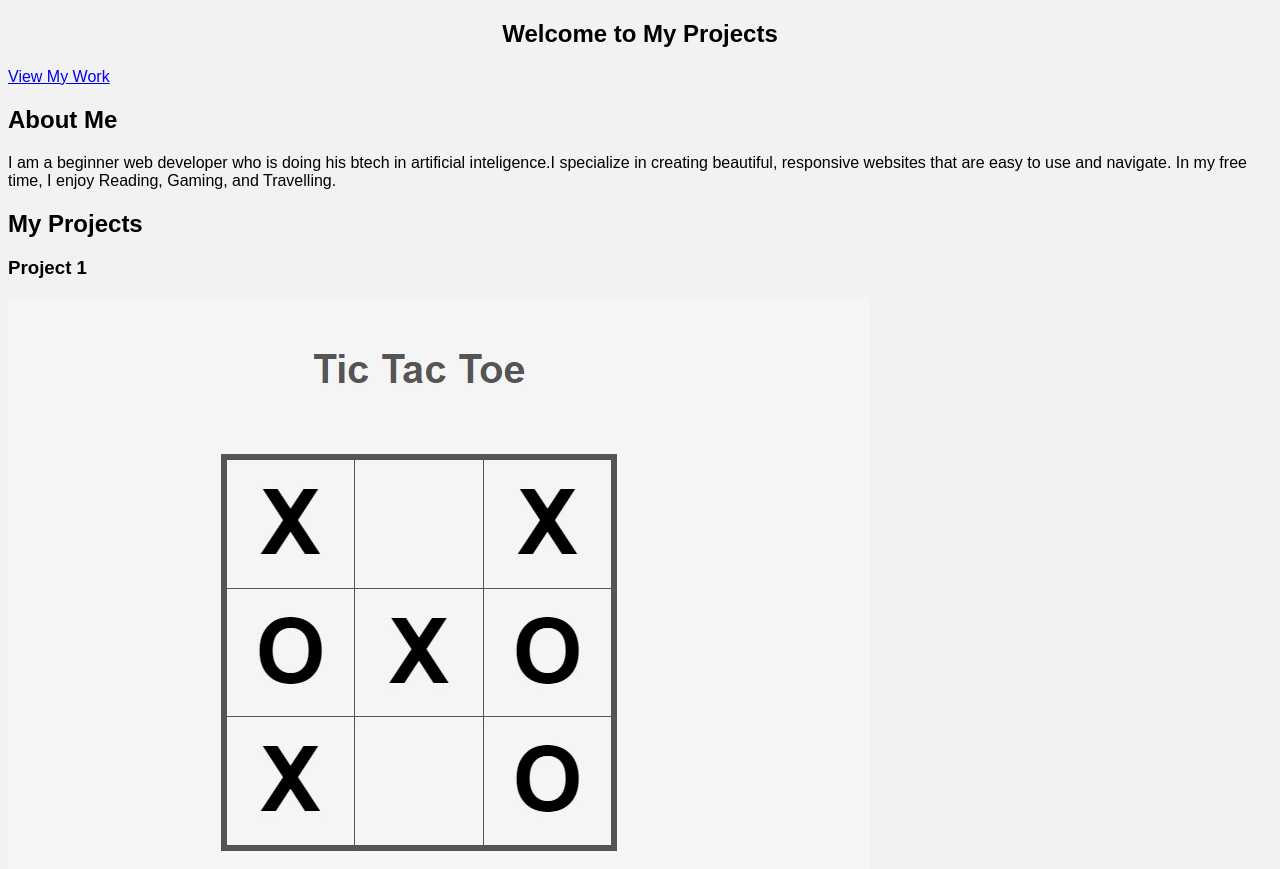
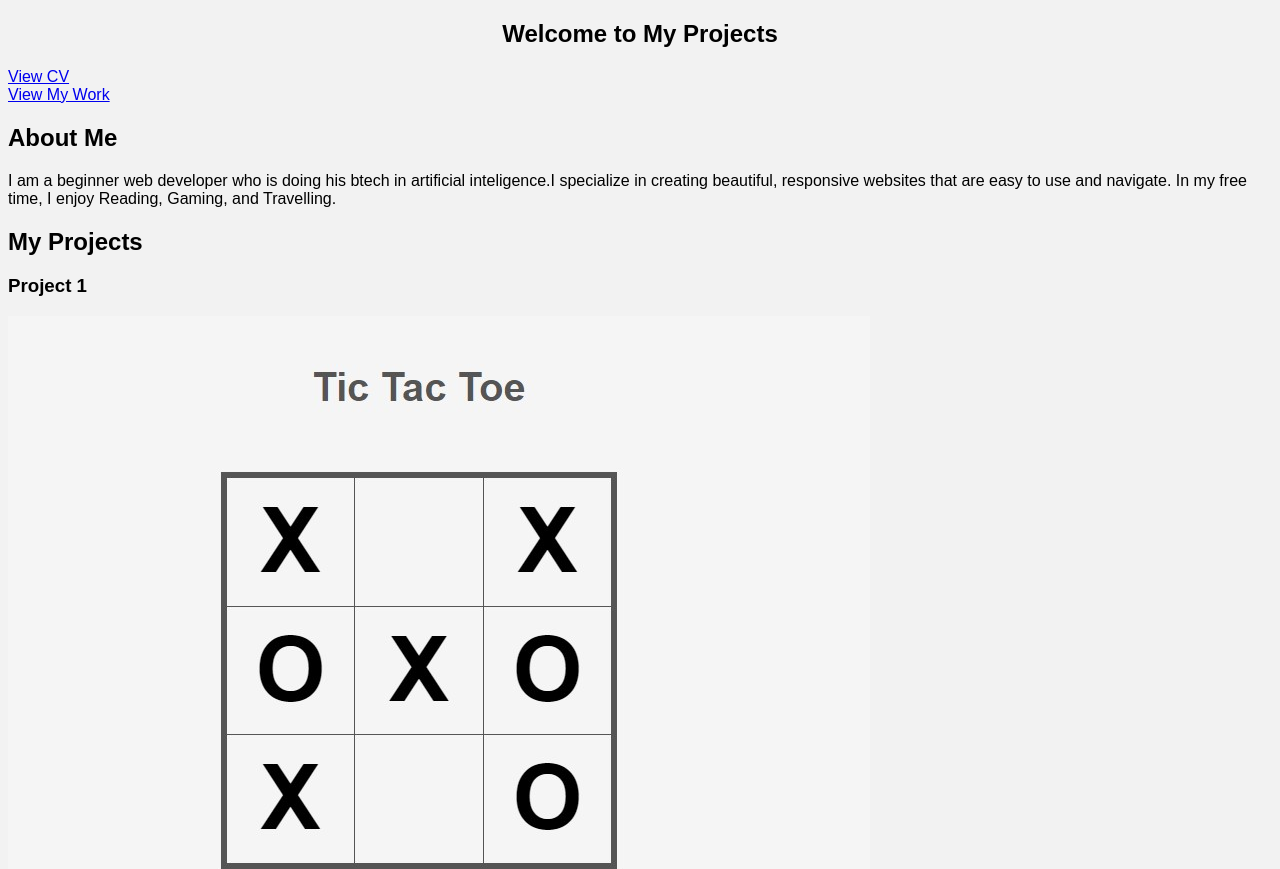
Before and after one commit to SuryaNarayan171/S-Suryanarayan.github.io, a plain HTML site: page index.html in a window 1280 px wide. Shown: the top 869 px of the page. Drawn offline with Linux system fonts and the light colour scheme.

Commit message:
Update index.html

```diff
--- a/index.html
+++ b/index.html
@@ -10,7 +10,8 @@
 	<main>
 		<section id="home">
 			<h1>Welcome to My Projects</h1>
-			<a href="#projects" class="cta">View My Work</a>
+			<a href="S Suryanarayan_62_PP.html" class="button">View CV</a>
+			<div align="right"></div><a href="#projects" class="cta">View My Work</a>
 		</section>
 
 		<section id="about">
```
